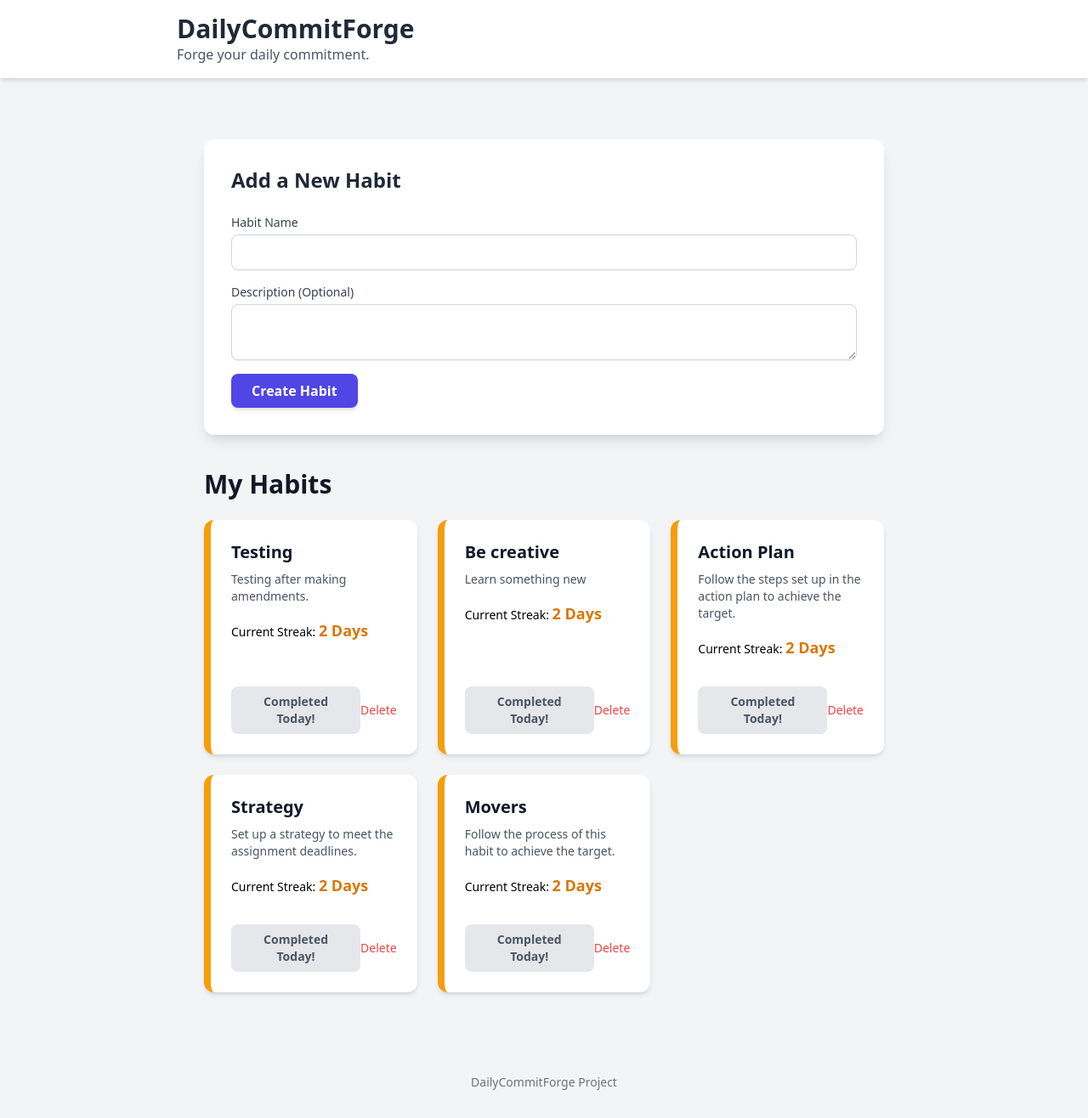
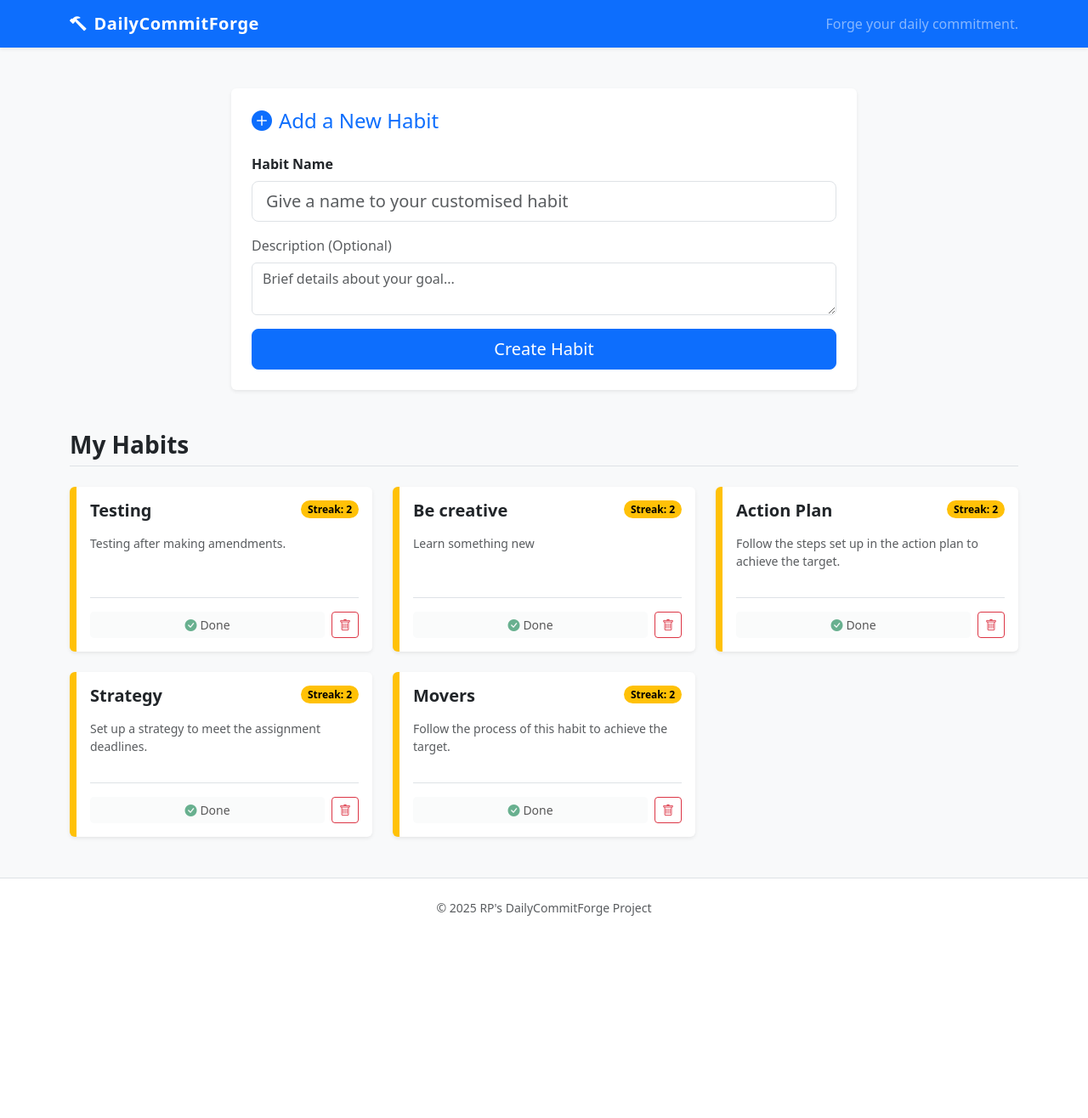
Before and after one commit to RashWadhwa/DailyCommitForge, a Flask app: page / in a window 1280 px wide. Shown: the whole page at 85% size. After the commit the page ends 1078 px from the top, so only its background shows below. Run offline with Flask 3, Linux system fonts and the light colour scheme; data comes from the database, SQL or seed files in the repository; both versions use the stored data as it was after the commit; some libraries are stand-ins or nearby versions.

Commit message:
"Update UI using Bootstrap framework"

```diff
--- a/templates/index.html
+++ b/templates/index.html
@@ -2,127 +2,118 @@
 
 {% block content %}
 
-<style>
-    /* Styling for the custom confirmation modal */
-    .modal-overlay {
-        display: none; /* It keeps hidden by default */
-        position: fixed;
-        top: 0;
-        left: 0;
-        width: 100%;
-        height: 100%;
-        background-color: rgba(0, 0, 0, 0.5);
-        z-index: 1000;
-        justify-content: center;
-        align-items: center;
-    }
-    .modal-content {
-        background-color: white;
-        padding: 30px;
-        border-radius: 8px;
-        max-width: 400px;
-        width: 90%;
-        box-shadow: 0 4px 6px rgba(0, 0, 0, 0.1);
-        z-index: 1001;
-    }
-</style>
-
-<div class="container mx-auto p-4 md:p-8">
-
-    <!-- Add Habit Form -->
-    <div class="bg-white p-6 md:p-8 rounded-xl shadow-lg mb-10">
-        <h2 class="text-2xl font-semibold text-gray-800 mb-6">Add a New Habit</h2>
-        <form method="POST" action="/add" class="space-y-4">
-            <div>
-                <label for="name" class="block text-sm font-medium text-gray-700">Habit Name</label>
-                <input type="text" id="name" name="name" required
-                       class="mt-1 block w-full px-4 py-2 border border-gray-300 rounded-lg shadow-sm focus:ring-indigo-500 focus:border-indigo-500 transition duration-150 ease-in-out">
+<div class="row justify-content-center mb-5">
+    <div class="col-lg-8">
+        <!-- Add Habit Card -->
+        <div class="card shadow-sm border-0">
+            <div class="card-body p-4">
+                <h2 class="card-title h4 mb-4 text-primary">
+                    <i class="bi bi-plus-circle-fill me-2"></i>Add a New Habit
+                </h2>
+                <form method="POST" action="/add">
+                    <div class="mb-3">
+                        <label for="name" class="form-label fw-bold">Habit Name</label>
+                        <input type="text" class="form-control form-control-lg" id="name" name="name" placeholder="Give a name to your customised habit" required>
                     </div>
-            <div>
-                <label for="description" class="block text-sm font-medium text-gray-700">Description (Optional)</label>
-                <textarea id="description" name="description" rows="2"
-                          class="mt-1 block w-full px-4 py-2 border border-gray-300 rounded-lg shadow-sm focus:ring-indigo-500 focus:border-indigo-500 transition duration-150 ease-in-out"></textarea>
+                    <div class="mb-3">
+                        <label for="description" class="form-label text-muted">Description (Optional)</label>
+                        <textarea class="form-control" id="description" name="description" rows="2" placeholder="Brief details about your goal..."></textarea>
                     </div>
-            <button type="submit"
-                    class="w-full md:w-auto px-6 py-2 bg-indigo-600 text-white font-semibold rounded-lg shadow-md hover:bg-indigo-700 focus:outline-none focus:ring-2 focus:ring-indigo-500 focus:ring-offset-2 transition duration-150 ease-in-out">
-                Create Habit
-            </button>
+                    <div class="d-grid">
+                        <button type="submit" class="btn btn-primary btn-lg">Create Habit</button>
+                    </div>
                 </form>
             </div>
+        </div>
+    </div>
+</div>
 
-    <!-- My Habits List -->
-    <h2 class="text-3xl font-bold text-gray-900 mb-6">My Habits</h2>
+<h2 class="h3 fw-bold text-dark mb-4 border-bottom pb-2">My Habits</h2>
 
 {% if habits %}
-        <div class="grid grid-cols-1 md:grid-cols-2 lg:grid-cols-3 gap-6">
+    <div class="row g-4">
         {% for habit in habits %}
-            {% set streak_days = habit.current_streak %}
+            {% set streak = habit.current_streak %}
 
-            {% if streak_days == 0 %}
-                {% set border_color = "border-red-500" %}
-                {% set text_color = "text-red-600" %}
-                {% set action_text = "Start Now" %}
-            {% elif streak_days <= 4 %}
-                {% set border_color = "border-amber-500" %}
-                {% set text_color = "text-amber-600" %}
-                {% set action_text = "Keep Going" %}
+            {# Determine colors based on streak #}
+            {% if streak == 0 %}
+                {% set border_color = "border-danger" %}
+                {% set badge_color = "text-bg-danger" %}
+            {% elif streak <= 4 %}
+                {% set border_color = "border-warning" %}
+                {% set badge_color = "text-bg-warning" %}
             {% else %}
-                {% set border_color = "border-green-500" %}
-                {% set text_color = "text-green-600" %}
-                {% set action_text = "Maintain Streak" %}
+                {% set border_color = "border-success" %}
+                {% set badge_color = "text-bg-success" %}
             {% endif %}
 
-            <div class="bg-white p-6 rounded-xl shadow-md border-l-8 {{ border_color }} flex flex-col justify-between h-full">
-                <div>
-                    <h3 class="text-xl font-bold text-gray-900 mb-2">{{ habit.name }}</h3>
-                    <p class="text-gray-600 text-sm mb-4">{{ habit.description or 'No description provided.' }}</p>
-                    <p class="text-sm font-medium mb-4">
-                        Current Streak: <span class="text-lg font-extrabold {{ text_color }}">{{ streak_days }} Day{% if streak_days != 1 %}s{% endif %}</span>
-                    </p>
+            <div class="col-md-6 col-lg-4">
+                <div class="card h-100 shadow-sm border-0 border-start streak-card {{ border_color }}">
+                    <div class="card-body d-flex flex-column">
+                        <div class="d-flex justify-content-between align-items-start mb-3">
+                            <h3 class="h5 card-title fw-bold mb-0">{{ habit.name }}</h3>
+                            <span class="badge {{ badge_color }} rounded-pill">
+                                Streak: {{ streak }}
+                            </span>
                         </div>
 
-                <div class="flex items-center justify-between mt-4">
+                        <p class="card-text text-muted flex-grow-1 small">
+                            {{ habit.description or 'No description provided.' }}
+                        </p>
+
+                        <div class="d-flex justify-content-between align-items-center mt-3 pt-3 border-top">
+                            <!-- Complete Button -->
                             {% if habit.completed_today %}
-                    <button disabled class="px-4 py-2 text-sm font-semibold rounded-lg bg-gray-200 text-gray-600 cursor-not-allowed">
-                        Completed Today!
+                                <button class="btn btn-light btn-sm w-100 me-2" disabled>
+                                    <i class="bi bi-check-circle-fill text-success me-1"></i>Done
                                 </button>
                             {% else %}
-                    <form method="POST" action="/complete/{{ habit.id }}">
-                        <button type="submit" class="px-4 py-2 text-sm font-semibold rounded-lg bg-green-500 text-white shadow-md hover:bg-green-600 transition duration-150 ease-in-out">
+                                <form method="POST" action="/complete/{{ habit.id }}" class="w-100 me-2">
+                                    <button type="submit" class="btn btn-success btn-sm w-100">
                                         Mark Complete
                                     </button>
                                 </form>
                             {% endif %}
 
-                    <!-- Delete Button -->
-                    <button onclick="openModal({{ habit.id }})"
-                        class="text-red-500 hover:text-red-700 text-sm transition duration-150 ease-in-out">
-                        Delete
+                            <!-- Delete Trigger Button -->
+                            <button type="button"
+                                    class="btn btn-outline-danger btn-sm"
+                                    data-bs-toggle="modal"
+                                    data-bs-target="#deleteModal"
+                                    data-habit-id="{{ habit.id }}"
+                                    data-habit-name="{{ habit.name }}">
+                                <i class="bi bi-trash"></i>
                             </button>
+                        </div>
+                    </div>
                 </div>
             </div>
         {% endfor %}
     </div>
 {% else %}
-        <!-- Show when no habits exist -->
-        <div class="bg-white p-6 md:p-8 rounded-xl shadow-lg">
-            <p class="text-gray-600 text-lg">You haven't added any habits yet. Add one above to get started!</p>
+    <div class="alert alert-info shadow-sm" role="alert">
+        <h4 class="alert-heading"><i class="bi bi-info-circle me-2"></i>No habits yet!</h4>
+        <p class="mb-0">You haven't added any habits. Use the form above to forge your first daily commitment.</p>
     </div>
 {% endif %}
 
-    <!-- Deletion Confirmation Modal -->
-    <div id="delete-modal" class="modal-overlay">
+<!-- BS Modal for Delete Confirmation -->
+<div class="modal fade" id="deleteModal" tabindex="-1" aria-labelledby="deleteModalLabel" aria-hidden="true">
+    <div class="modal-dialog modal-dialog-centered">
         <div class="modal-content">
-            <h3 class="text-xl font-bold text-gray-900 mb-4">Confirm Deletion</h3>
-            <p class="text-gray-700 mb-6">Are you sure you want to delete this habit? All its progress will be lost.</p>
-            <div class="flex justify-end space-x-3">
-                <button onclick="closeModal()" class="px-4 py-2 text-gray-600 font-semibold rounded-lg hover:bg-gray-100 transition duration-150">
-                    Cancel
-                </button>
-                <form id="delete-form" method="POST" action="">
-                    <button type="submit" class="px-4 py-2 bg-red-500 text-white font-semibold rounded-lg shadow-md hover:bg-red-600 transition duration-150 ease-in-out">
-                        Yes, Delete
-                    </button>
+            <div class="modal-header bg-danger text-white">
+                <h5 class="modal-title" id="deleteModalLabel">Confirm Deletion</h5>
+                <button type="button" class="btn-close btn-close-white" data-bs-dismiss="modal" aria-label="Close"></button>
+            </div>
+            <div class="modal-body">
+                Are you sure you want to delete the habit <strong id="modalHabitName"></strong>?
+                <br><br>
+                <span class="text-danger small"><i class="bi bi-exclamation-triangle-fill me-1"></i>This action cannot be undone. All progress will be lost.</span>
+            </div>
+            <div class="modal-footer">
+                <button type="button" class="btn btn-secondary" data-bs-dismiss="modal">Cancel</button>
+                <form id="deleteForm" method="POST" action="">
+                    <button type="submit" class="btn btn-danger">Yes, Delete</button>
                 </form>
             </div>
         </div>
@@ -130,28 +121,24 @@
 </div>
 
 <script>
-    // Global variable to store the ID of the habit to be deleted
-    let habitToDeleteId = null;
-    const modal = document.getElementById('delete-modal');
-    const deleteForm = document.getElementById('delete-form');
+    // Pass data to the Bootstrap Modal
+    const deleteModal = document.getElementById('deleteModal')
+    if (deleteModal) {
+        deleteModal.addEventListener('show.bs.modal', event => {
+            // Button that triggered the modal
+            const button = event.relatedTarget
+            // Extract info from data attributes
+            const habitId = button.getAttribute('data-habit-id')
+            const habitName = button.getAttribute('data-habit-name')
 
-    function openModal(habitId) {
-        habitToDeleteId = habitId;
-        deleteForm.action = `/delete/${habitId}`;
-        modal.style.display = 'flex';
+            // Update the modal's content.
+            const modalTitle = deleteModal.querySelector('#modalHabitName')
+            const deleteForm = deleteModal.querySelector('#deleteForm')
+
+            modalTitle.textContent = `"${habitName}"`
+            deleteForm.action = `/delete/${habitId}`
+        })
     }
-
-    function closeModal() {
-        modal.style.display = 'none';
-        habitToDeleteId = null;
-    }
-
-    // Close modal if user clicks outside of it
-    modal.addEventListener('click', (e) => {
-        if (e.target === modal) {
-            closeModal();
-        }
-    });
 </script>
 
 {% endblock %}
--- a/templates/layout.html
+++ b/templates/layout.html
@@ -4,47 +4,51 @@
     <meta charset="UTF-8">
     <meta name="viewport" content="width=device-width, initial-scale=1.0">
     <title>DailyCommitForge</title>
-
-    <!-- Load Tailwind CSS from the official CDN -->
-    <script src="https://cdn.tailwindcss.com"></script>
-
+    <!-- Load Bootstrap 5 CSS -->
+    <link href="https://cdn.jsdelivr.net/npm/bootstrap@5.3.0/dist/css/bootstrap.min.css" rel="stylesheet">
+    <!-- Load Bootstrap Icons -->
+    <link rel="stylesheet" href="https://cdn.jsdelivr.net/npm/bootstrap-icons@1.10.5/font/bootstrap-icons.css">
     <style>
-        /* Simple style for buttons to make them consistent */
-        .btn {
-            @apply inline-block px-4 py-2 rounded-lg text-white font-semibold shadow-md transition-all duration-200;
+        body {
+            background-color: #f8f9fa; /* Bootstrap light gray */
         }
-        .btn-blue {
-            @apply bg-blue-600 hover:bg-blue-700;
+        .navbar-brand {
+            font-weight: bold;
+            letter-spacing: 0.5px;
         }
-        .btn-green {
-            @apply bg-green-600 hover:bg-green-700;
-        }
-        .btn-red {
-            @apply bg-red-600 hover:bg-red-700;
-        }
-        .btn-gray {
-             @apply bg-gray-500 cursor-not-allowed;
+        /* Making the left border of the cards thicker for the streak indicator */
+        .streak-card {
+            border-left-width: 8px !important;
         }
     </style>
 </head>
-<body class="bg-gray-100 font-sans antialiased">
+<body class="d-flex flex-column min-vh-100">
 
-    <nav class="bg-white shadow-md">
-        <div class="max-w-4xl mx-auto px-4 py-4">
-            <h1 class="text-3xl font-bold text-gray-800">DailyCommitForge</h1>
-            <p class="text-gray-600">Forge your daily commitment.</p>
+    <!-- Navbar -->
+    <nav class="navbar navbar-expand-lg navbar-dark bg-primary shadow-sm">
+        <div class="container">
+            <a class="navbar-brand" href="#">
+                <i class="bi bi-hammer me-2"></i>DailyCommitForge
+            </a>
+            <span class="navbar-text text-white-50">
+                Forge your daily commitment.
+            </span>
         </div>
     </nav>
 
-    <main class="max-w-4xl mx-auto p-4 mt-6">
-
-        <!-- Content from child templates -->
+    <!-- Main Content Container -->
+    <main class="container py-5 flex-grow-1">
         {% block content %}{% endblock %}
     </main>
 
-    <footer class="text-center text-gray-500 text-sm mt-12 pb-8">
-        DailyCommitForge Project
+    <!-- Footer -->
+    <footer class="bg-white text-center py-4 mt-auto border-top">
+        <div class="container text-muted small">
+            &copy; 2025 RP's DailyCommitForge Project
+        </div>
     </footer>
 
+    <!-- Load Bootstrap 5 JS Bundle -->
+    <script src="https://cdn.jsdelivr.net/npm/bootstrap@5.3.0/dist/js/bootstrap.bundle.min.js"></script>
 </body>
 </html>
```
Also changed, not shown: habits.db. Lines whose indentation alone changed are shown as unchanged.
